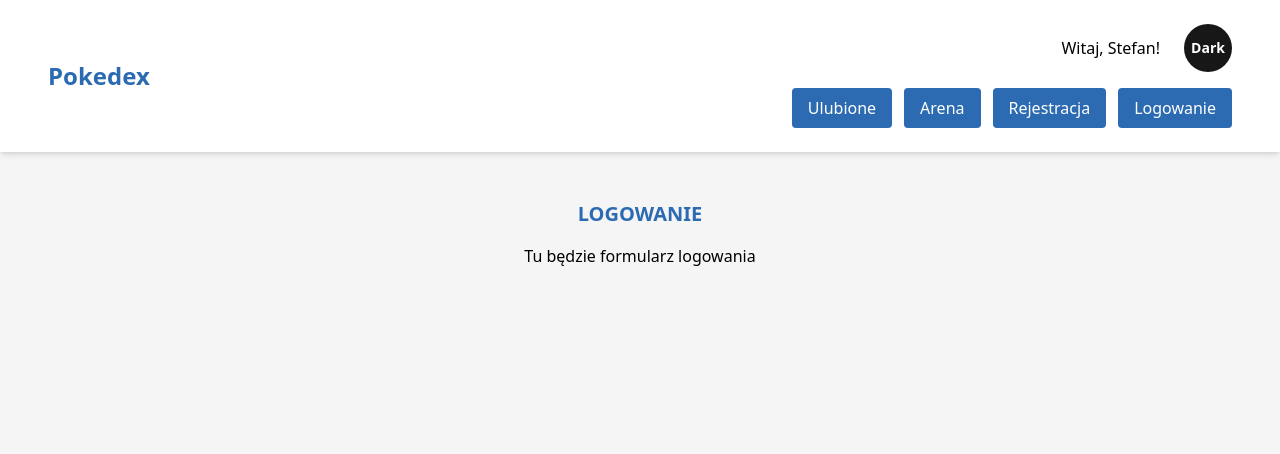
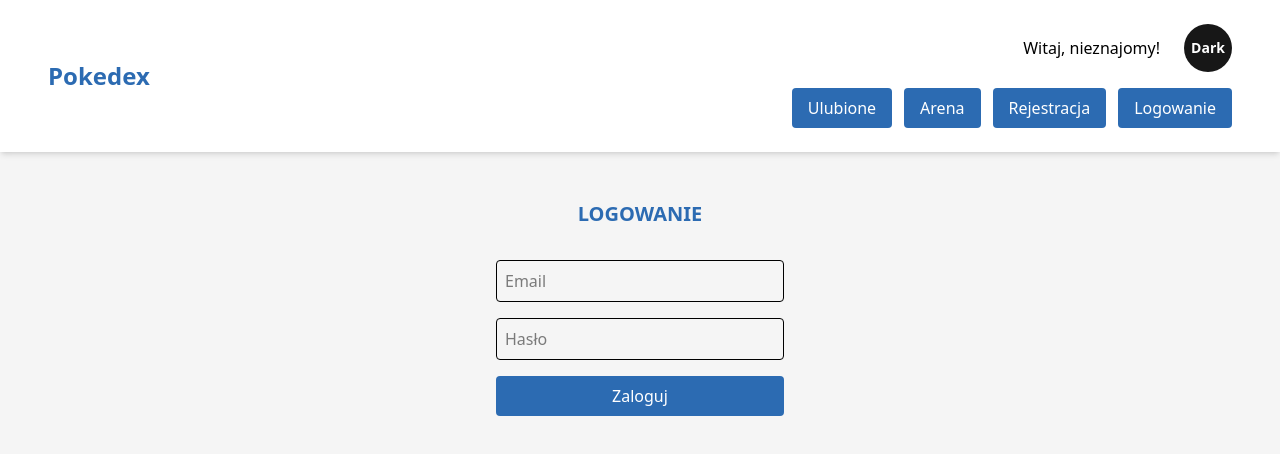
Before and after one commit to katarzynatchir/Pokedex, a React (Vite) app: page /login in a window 1280 px wide. Shown: the top 454 px of the page. Built offline with nearby package versions, Linux system fonts and the light colour scheme.

Commit message:
do login support and set localStarage and global context

```diff
--- a/db.json
+++ b/db.json
@@ -83,6 +83,18 @@
       "name": "kadia",
       "email": "tg@ko.pleee",
       "password": "Qwerty1@"
+    },
+    {
+      "id": "9256",
+      "name": "Bolek",
+      "email": "bolek@gmail.com",
+      "password": "Qwerty123!"
+    },
+    {
+      "id": "009f",
+      "name": "jjj",
+      "email": "tchir.katyna@gmail.com",
+      "password": "Kasia1212i#"
     }
   ]
 }
--- a/src/components/layout/Header.jsx
+++ b/src/components/layout/Header.jsx
@@ -1,9 +1,13 @@
 import { useContext } from 'react';
 import { Link } from 'react-router-dom';
 import { ThemeContext } from '../../context/ThemeContext';
+import { LoginContext } from '../../context/LoginContext';
+import { useSnackbar } from 'notistack';
 
 const Header = () => {
   const { darkMode, toggleDarkMode } = useContext(ThemeContext);
+  const { userLoggedIn, setUserLoggedIn } = useContext(LoginContext);
+  const { enqueueSnackbar } = useSnackbar();
 
   return (
     <header className="bg-white dark:bg-neutral-800 text-black dark:text-neutral-100 px-12 py-6 flex justify-between items-center shadow-md ">
@@ -16,8 +20,13 @@ const Header = () => {
       <div className="flex flex-col items-end">
         <div className="flex justify-end items-center space-x-6 mb-4">
           {/* tutaj dodać jak zrobię Logowanie: */}
-          <p>Witaj, Stefan!</p>
-          {/* TODO wynieść do nowego komponentu przełącznik toggleDarkMode i dodać ikony!! */}
+          {userLoggedIn ? (
+            <p>Witaj, {userLoggedIn.name}!</p>
+          ) : (
+            <p>Witaj, nieznajomy!</p>
+          )}
+
+          {/* TODO wynieść do nowego komponentu przełącznik toggleDarkMode i dodać ikony!! + Zrobić LocalStorage do sesji */}
           <button
             onClick={toggleDarkMode}
             className="w-12 h-12 bg-neutral-900 dark:bg-white  rounded-full text-white dark:text-black font-semibold text-sm cursor-pointer"
@@ -27,6 +36,7 @@ const Header = () => {
         </div>
 
         {/* TODO: na mobile powinien być hamburger */}
+        {/* TODO 2: wynieść NAV do osobnego komponentu, bo zobił się bałagan!! */}
         <nav className="flex space-x-3">
           <Link
             to="/favourites"
@@ -40,6 +50,20 @@ const Header = () => {
           >
             Arena
           </Link>
+          {userLoggedIn ? (
+            <Link
+              to="/"
+              className="text-white bg-pokeblue-500 hover:bg-pokeblue-700 transition-colors duration-300 px-4 py-2 rounded-sm"
+              onClick={() => {
+                setUserLoggedIn(null);
+                localStorage.removeItem('loggedUser');
+                enqueueSnackbar('Wylogowano pomyślnie', { variant: 'info' });
+              }}
+            >
+              Wyloguj
+            </Link>
+          ) : (
+            <>
               <Link
                 to="/register"
                 className="text-white bg-pokeblue-500 hover:bg-pokeblue-700 transition-colors duration-300 px-4 py-2 rounded-sm"
@@ -52,6 +76,8 @@ const Header = () => {
               >
                 Logowanie
               </Link>
+            </>
+          )}
 
           {/* tutaj dodać więcej jak zrobię logowanie */}
           {/* Rejestracja, Logowanie -> gdy niezalogowany
--- a/src/components/shared/SearchBar.jsx
+++ b/src/components/shared/SearchBar.jsx
@@ -4,7 +4,7 @@ const SearchBar = ({ searchTerm, setSearchTerm }) => {
   return (
     <input
       type="text"
-      placeholder="Search..."
+      placeholder="Szukaj..."
       value={searchTerm}
       onChange={e => setSearchTerm(e.target.value)}
       className="bg-white dark:bg-neutral-600 p-2 mb-6 rounded-xl border border-gray-300 dark:border-gray-800 shadow-sm focus:outline-none focus:ring-2 focus:ring-blue-300 "
--- a/src/components/subpages/Login.jsx
+++ b/src/components/subpages/Login.jsx
@@ -1,12 +1,89 @@
 import React from 'react';
+import { useNavigate } from 'react-router-dom';
+import { useSnackbar } from 'notistack';
+import { useForm } from 'react-hook-form';
+import { useContext } from 'react';
+import { LoginContext } from '../../context/LoginContext';
 
 const Login = () => {
+  const { enqueueSnackbar } = useSnackbar();
+  const navigate = useNavigate();
+  const { setUserLoggedIn } = useContext(LoginContext);
+
+  const {
+    register,
+    handleSubmit,
+    formState: { errors }, //tutaj chyba niepotrzebne, bo nie robię walidacji???
+  } = useForm();
+
+  const onSubmit = async data => {
+    try {
+      const url = `http://localhost:3000/users?email=${data.email}`;
+      console.log('data', data);
+      const response = await fetch(url);
+      const users = await response.json();
+      console.log('users', users);
+
+      //dostaję tablicę z obiektem i muszę wyciągnąć pierwszy obiekt do porównania:
+      const user = users[0];
+
+      console.log('user', user);
+      if (!user) {
+        enqueueSnackbar('Użytkownik nie istnieje.', { variant: 'error' });
+        return;
+      }
+
+      if (user.password !== data.password) {
+        enqueueSnackbar('Podano nieprawidłowe hasło.', {
+          variant: 'error',
+        });
+        return;
+      }
+
+      enqueueSnackbar(`Witaj ponownie, ${user.name}!`, { variant: 'success' });
+
+      setUserLoggedIn(user); //zapisuję usera do contextu - dzięki temu pobiorę jego imię do headera
+
+      localStorage.setItem('loggedUser', JSON.stringify(user));
+
+      setTimeout(() => {
+        navigate('/');
+      }, 3000);
+    } catch (error) {
+      console.log(error);
+      enqueueSnackbar('Coś poszło nie tak.', { variant: 'error' });
+    }
+  };
+
   return (
     <>
       <h1 className="text-xl font-bold text-pokeblue-500 dark:text-neutral-300 uppercase mb-4">
         Logowanie
       </h1>
-      <p>Tu będzie formularz logowania </p>
+      <form onSubmit={handleSubmit(onSubmit)} className="w-2xs max-w-9/12">
+        <div className="w-full my-4">
+          <input
+            {...register('email')}
+            type="email"
+            placeholder="Email"
+            className="w-full border rounded p-2"
+          />
+        </div>
+        <div className="w-full my-4">
+          <input
+            {...register('password')}
+            type="password"
+            placeholder="Hasło"
+            className="w-full border rounded p-2"
+          />
+        </div>
+        <button
+          type="submit"
+          className=" text-white p-2 rounded w-full bg-pokeblue-500 hover:bg-pokeblue-700 transition-colors duration-300 cursor-pointer"
+        >
+          Zaloguj
+        </button>
+      </form>
     </>
   );
 };
--- a/src/components/subpages/Register.jsx
+++ b/src/components/subpages/Register.jsx
@@ -1,10 +1,11 @@
-import React, { useEffect, useState } from 'react';
+import React from 'react';
 import { useForm } from 'react-hook-form';
 import { z } from 'zod';
 import { zodResolver } from '@hookform/resolvers/zod';
 import { useNavigate } from 'react-router-dom';
 import { useSnackbar } from 'notistack';
 
+// TODO zrobić nowy folder validate i tam przeniść schema
 const schema = z
   .object({
     name: z.string().min(3, 'Imię musi mieć minimum 3 znaki'),
@@ -23,7 +24,6 @@ const schema = z
   });
 
 const Register = () => {
-  const [redirectToLogin, setRedirectToLogin] = useState(false);
   const { enqueueSnackbar } = useSnackbar();
   const navigate = useNavigate();
 
@@ -36,13 +36,13 @@ const Register = () => {
   });
 
   const onSubmit = async data => {
-    console.log(data);
     try {
       //czy użytknik istnieje?
-      const res = await fetch(
+      const response = await fetch(
         `http://localhost:3000/users?email=${data.email}`
       );
-      const existingUsers = await res.json();
+      const existingUsers = await response.json();
+      console.log('existingUsers', existingUsers);
 
       if (existingUsers.length > 0) {
         enqueueSnackbar('Użytkownik o podanym emailu już istnieje', {
@@ -57,33 +57,26 @@ const Register = () => {
         password: data.password,
       };
 
-      const createRes = await fetch(`http://localhost:3000/users`, {
+      const createUser = await fetch(`http://localhost:3000/users`, {
         method: 'POST',
         headers: { 'Content-Type': 'application/json' },
         body: JSON.stringify(newUser),
       });
 
-      if (!createRes.ok) {
+      if (!createUser.ok) {
         throw new Error('Błąd przy rejestracji użytkownika');
       }
 
       enqueueSnackbar('Zarejestrowano pomyślnie!', { variant: 'success' });
-      setRedirectToLogin(true);
+
+      setTimeout(() => {
+        navigate('/');
+      }, 3000);
     } catch (error) {
       console.error(error);
       enqueueSnackbar('Coś poszło nie tak 😓', { variant: 'error' });
     }
   };
-
-  useEffect(() => {
-    if (redirectToLogin) {
-      const timeout = setTimeout(() => {
-        navigate('/login');
-      }, 5000);
-
-      return () => clearTimeout(timeout);
-    }
-  }, [redirectToLogin, navigate]);
 
   return (
     <>
--- /dev/null
+++ b/src/context/LoginContext.jsx
@@ -0,0 +1,16 @@
+import { createContext, useState } from 'react';
+
+export const LoginContext = createContext(null);
+
+export const LoginProvider = ({ children }) => {
+  const [userLoggedIn, setUserLoggedIn] = useState(() => {
+    const storedUser = localStorage.getItem('loggedUser');
+    return storedUser ? JSON.parse(storedUser) : null;
+  });
+
+  return (
+    <LoginContext.Provider value={{ userLoggedIn, setUserLoggedIn }}>
+      {children}
+    </LoginContext.Provider>
+  );
+};
--- a/src/context/ThemeContext.jsx
+++ b/src/context/ThemeContext.jsx
@@ -1,6 +1,5 @@
 import { createContext, useState } from 'react';
 
-// eslint-disable-next-line react-refresh/only-export-components
 export const ThemeContext = createContext(null);
 
 export const ThemeProvider = ({ children }) => {
@@ -11,12 +10,15 @@ export const ThemeProvider = ({ children }) => {
   const toggleDarkMode = () => {
     const root = document.documentElement;
 
+    setDarkMode(!darkMode);
+
+    localStorage.setItem('theme', !darkMode);
+
     if (darkMode) {
       root.classList.remove('dark');
     } else {
       root.classList.add('dark');
     }
-    setDarkMode(!darkMode);
   };
 
   return (
--- a/src/main.jsx
+++ b/src/main.jsx
@@ -4,12 +4,23 @@ import App from './App';
 import './index.css';
 import { ThemeProvider } from './context/ThemeContext';
 import { SnackbarProvider } from 'notistack';
+import { LoginProvider } from './context/LoginContext';
+
+// json-server --watch db.json --port 3000
 
 ReactDOM.createRoot(document.getElementById('root')).render(
   <React.StrictMode>
     <ThemeProvider>
-      <SnackbarProvider maxSnack={3} autoHideDuration={5000}>
-        <App />
+      <SnackbarProvider
+        autoHideDuration={3000}
+        anchorOrigin={{
+          vertical: 'top',
+          horizontal: 'right',
+        }}
+      >
+        <LoginProvider>
+          <App />
+        </LoginProvider>
       </SnackbarProvider>
     </ThemeProvider>
   </React.StrictMode>
```
Also changed, not shown: src/index.css (line endings or trailing spaces). Lines whose indentation alone changed are shown as unchanged.
